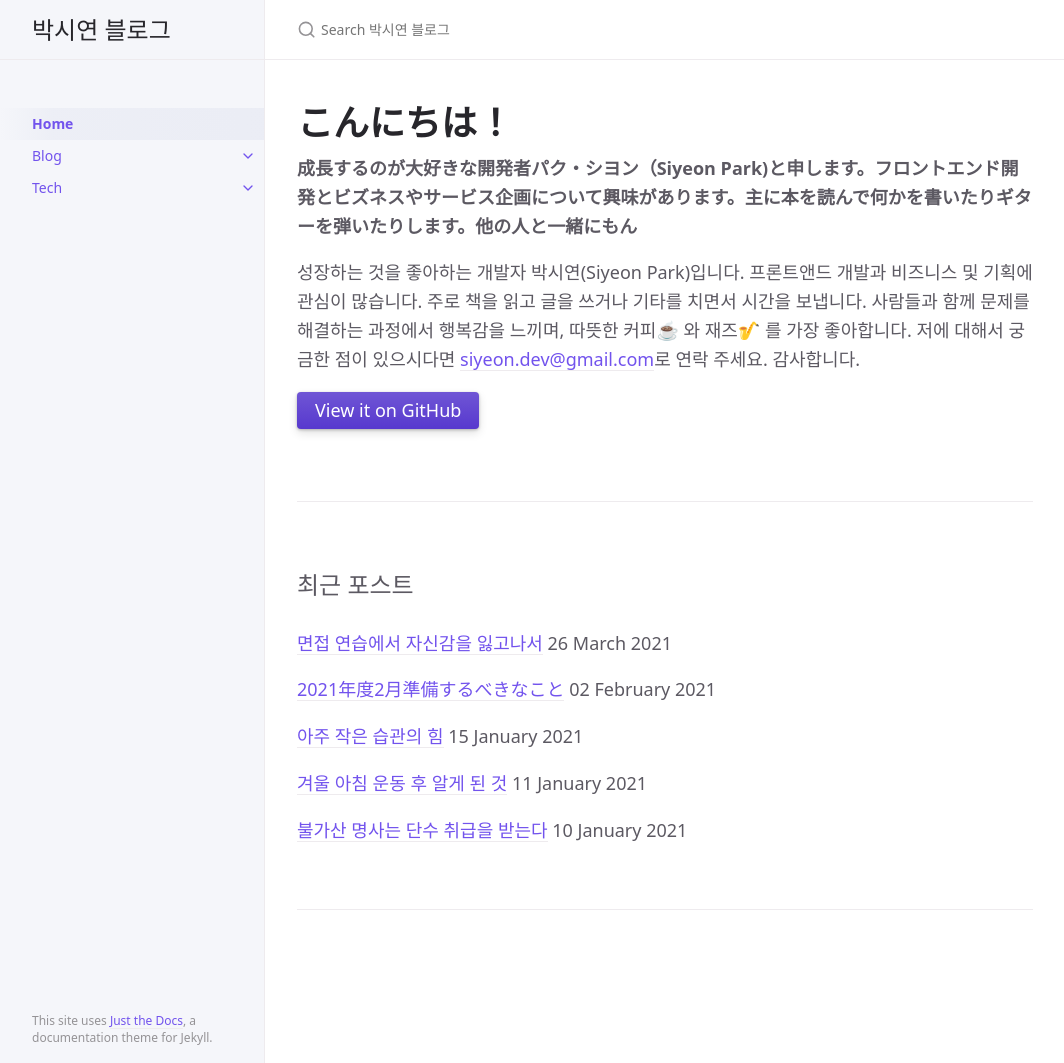
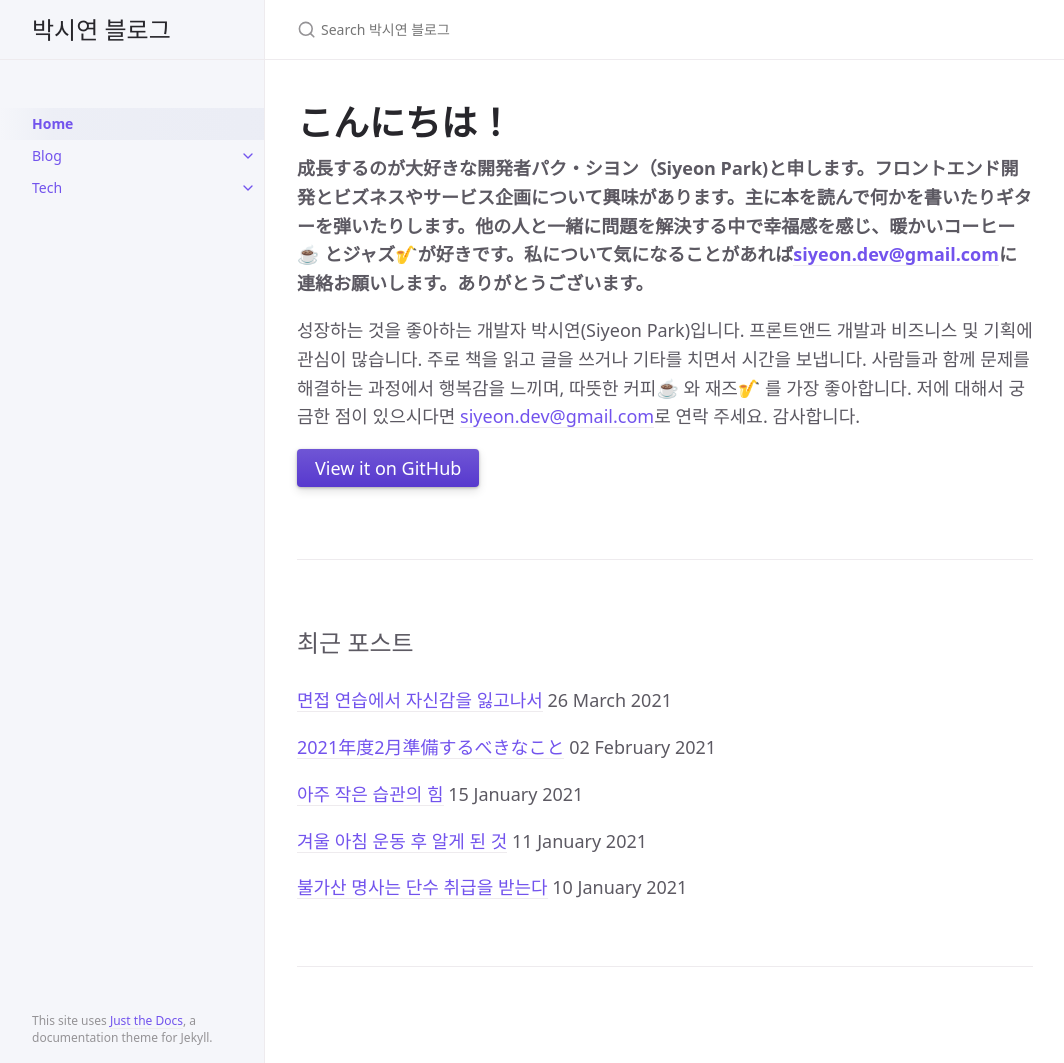
Before and after one commit to Siyeon-dev/Siyeon-dev.github.io, a Jekyll site: the page built from index.md, in a window 1280 px wide and 1063 px high. Shown: the whole window, without its empty margins (107-1171 px from the left). Built offline with Jekyll 4.4.1, drawn with Linux system fonts in a browser that asks for light colours.

Commit message:
메인 페이지 수정

```diff
--- a/index.md
+++ b/index.md
@@ -11,7 +11,7 @@ permalink: /
 
 {: .fw-700 }
 
-成長するのが大好きな開発者パク・シヨン（Siyeon Park)と申します。フロントエンド開発とビズネスやサービス企画について興味があります。主に本を読んで何かを書いたりギターを弾いたりします。他の人と一緒にもん
+成長するのが大好きな開発者パク・シヨン（Siyeon Park)と申します。フロントエンド開発とビズネスやサービス企画について興味があります。主に本を読んで何かを書いたりギターを弾いたりします。他の人と一緒に問題を解決する中で幸福感を感じ、暖かいコーヒー☕️ とジャズ🎷が好きです。私について気になることがあれば<siyeon.dev@gmail.com>に連絡お願いします。ありがとうございます。
 
 성장하는 것을 좋아하는 개발자 박시연(Siyeon Park)입니다. 프론트앤드 개발과 비즈니스 및 기획에 관심이 많습니다. 주로 책을 읽고 글을 쓰거나 기타를 치면서 시간을 보냅니다. 사람들과 함께 문제를 해결하는 과정에서 행복감을 느끼며, 따뜻한 커피☕️ 와 재즈🎷 를 가장 좋아합니다. 저에 대해서 궁금한 점이 있으시다면 <siyeon.dev@gmail.com>로 연락 주세요. 감사합니다.
 {: .fs-5 .fw-500 }
```
